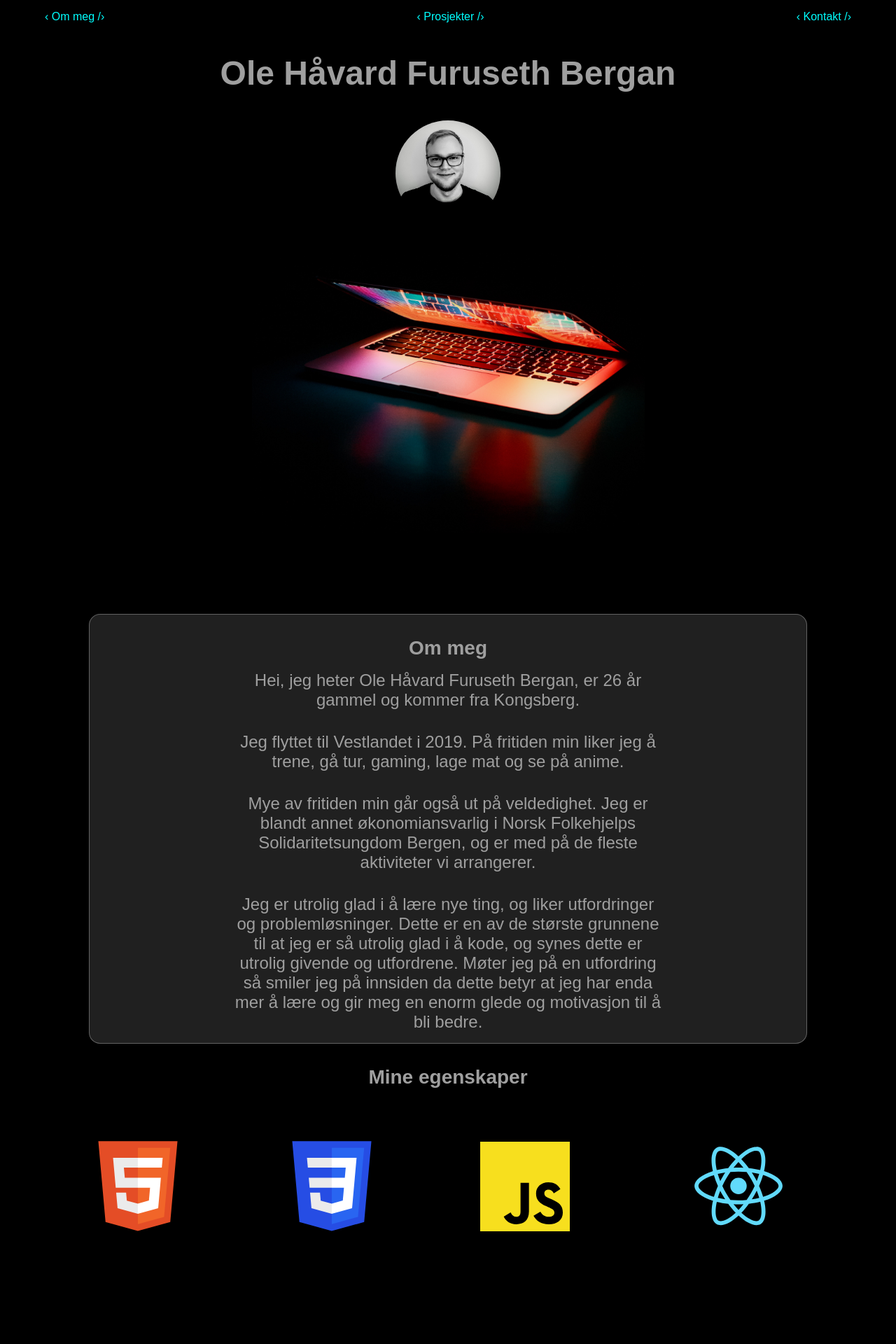
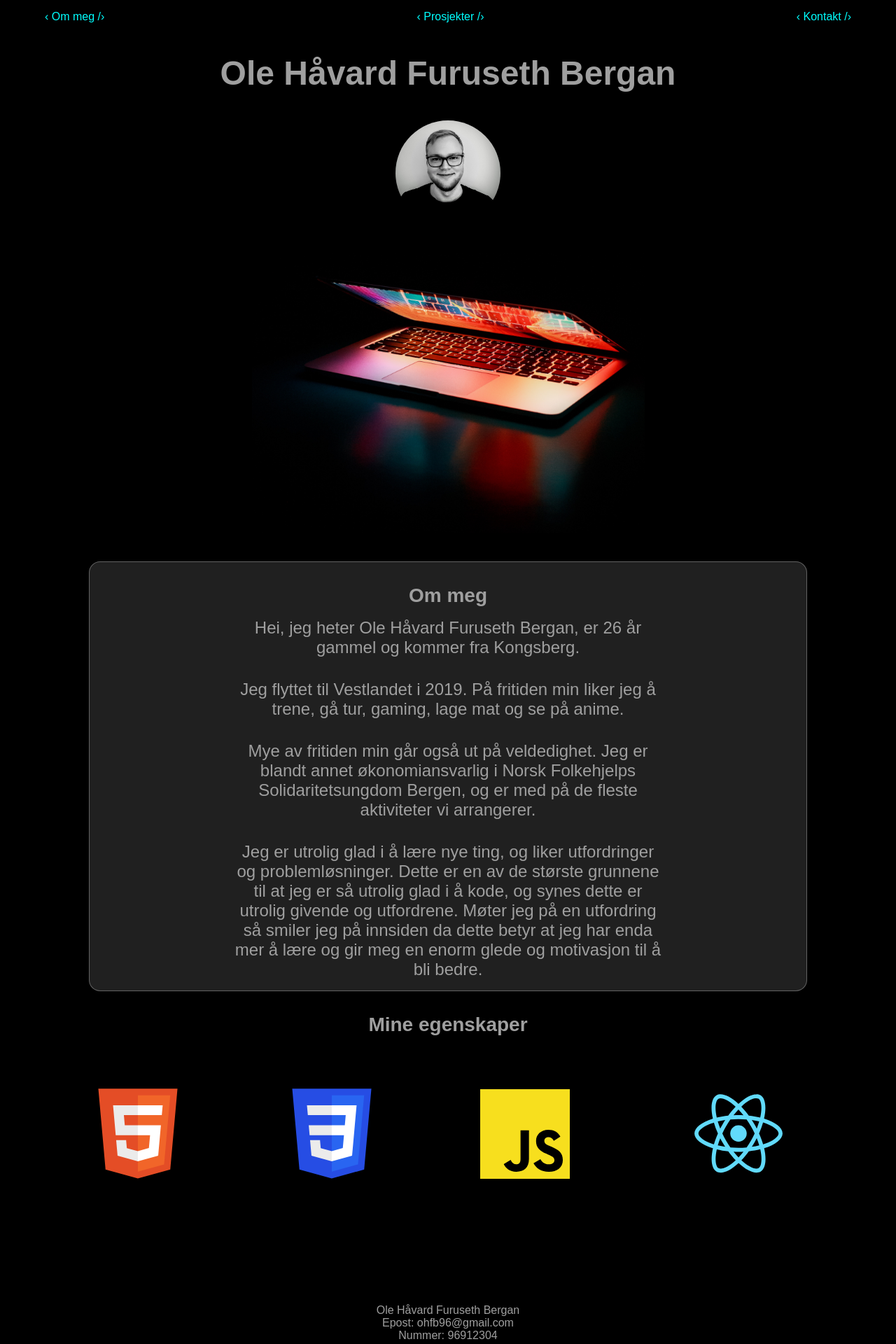
Before and after one commit to OleKoderNo/portofolio, a React (Create React App) app: page / in a window 1280 px wide. Shown: the top 1920 px of the page at 70% size. Built offline with nearby package versions, Linux system fonts and the light colour scheme.

Commit message:
Fixed alot

```diff
--- a/src/App.js
+++ b/src/App.js
@@ -1,30 +1,56 @@
-// import logo from './logo.svg';
+import {
+  HashRouter as Router,
+  Routes,
+  Route,
+  NavLink
+} from "react-router-dom";
+import { NavBar } from './globalComponents/NavBar';
+
+import FooterBar from './globalComponents/Footer';
 import './App.css';
-import FooterBar from './globalComponents/Footer';
-import LandingPage from './pages/LandingPage';
-import Prosjekter from './pages/Prosjekter';
-import { HashRouter as Router, Routes, Route, NavLink } from "react-router-dom";
-import { NavBar } from './globalComponents/NavBar';
-import Kontakt from './pages/Kontakt';
+import LandingPage from "./pages/landingPage/LandingPage";
+import Prosjekter from "./pages/prosjekterComp/Prosjekter";
+import Kontakt from "./pages/kontaktPage/Kontakt";
 
 function App() {
   return (
-    <div>
+    <>
       <Router>
         <NavBar>
-          <NavLink to="/">&lsaquo; Om meg /&rsaquo;</NavLink>
-          <NavLink to="/prosjekter">&lsaquo; Prosjekter /&rsaquo;</NavLink>
-          <NavLink to="/kontakt">&lsaquo; Kontakt /&rsaquo;</NavLink>
+          <NavLink
+            to="/"
+          >
+            &lsaquo; Om meg /&rsaquo;
+          </NavLink>
+          <NavLink
+            to="/prosjekter"
+          >
+            &lsaquo; Prosjekter /&rsaquo;
+          </NavLink>
+          <NavLink
+            to="/kontakt"
+          >
+            &lsaquo; Kontakt /&rsaquo;
+          </NavLink>
         </NavBar>
 
         <Routes>
-          <Route path='/' element={<LandingPage />} />
-          <Route path='/prosjekter' element={<Prosjekter />} />
-          <Route path='/kontakt' element={<Kontakt />} />
+          <Route
+            path='/'
+            element={<LandingPage />}
+          />
+          <Route
+            path='/prosjekter'
+            element={<Prosjekter />}
+          />
+          <Route
+            path='/kontakt'
+            element={<Kontakt />}
+          />
         </Routes>
         <FooterBar />
       </Router>
-    </div>
+    </>
   );
 }
 
--- a/src/pages/LandingPage.js
+++ /dev/null
@@ -1,64 +0,0 @@
-import {
-    Header,
-    HeaderPic,
-    Selvportrett,
-    Tittel
-} from "../globalComponents/NavBar";
-import {
-    Column,
-    CssLogo,
-    HtmlLogo,
-    JsLogo,
-    ReactLogo,
-    SideText,
-    SkillTree,
-    TextBackground,
-    UnderTittel
-} from "./landingPage/LandingPageComp";
-
-
-function LandingPage() {
-    return(
-        <>
-        <Header>
-            {/* <NavigasjonBar /> */}
-            <Tittel>
-                Ole Håvard Furuseth Bergan
-            </Tittel>
-            <Selvportrett />
-            <HeaderPic />
-        </Header>
-        <TextBackground>
-            <UnderTittel>Om meg</UnderTittel>
-            <SideText>
-                Hei, jeg heter Ole Håvard Furuseth Bergan, er 26 år gammel og kommer fra Kongsberg.
-            </SideText>
-            <SideText>
-                Jeg flyttet til Vestlandet i 2019. På fritiden min liker jeg å trene, gå tur, gaming, lage mat og se på anime.
-            </SideText>
-            <SideText>
-                Mye av fritiden min går også ut på veldedighet. Jeg er blandt annet økonomiansvarlig i Norsk Folkehjelps Solidaritetsungdom Bergen, og er med på de fleste aktiviteter vi arrangerer.
-            </SideText>
-            <SideText>
-                Jeg er utrolig glad i å lære nye ting, og liker utfordringer og problemløsninger. Dette er en av de største grunnene til at jeg er så utrolig glad i å kode, og synes dette er utrolig givende og utfordrene. Møter jeg på en utfordring så smiler jeg på innsiden da dette betyr at jeg har enda mer å lære og gir meg en enorm glede og motivasjon til å bli bedre.
-            </SideText>
-        </TextBackground>
-        <UnderTittel>
-            Mine egenskaper
-        </UnderTittel>
-        <SkillTree>
-            <Column>
-                <HtmlLogo />
-                <CssLogo />
-                <JsLogo />
-                <ReactLogo />
-            </Column>
-        </SkillTree>
-        </>
-
-
-
-    )
-}
-
-export default LandingPage;
--- a/src/pages/Kontakt.js
+++ b/src/pages/kontaktPage/Kontakt.js
@@ -1,8 +1,8 @@
 import {
     Header,
     Tittel
-} from "../globalComponents/NavBar";
-import { UnderTittel } from "./landingPage/LandingPageComp";
+} from "../../globalComponents/NavBar";
+import { UnderTittel } from "../landingPage/LandingPageComp";
 
 
 function Kontakt() {
--- /dev/null
+++ b/src/pages/landingPage/LandingPage.js
@@ -0,0 +1,60 @@
+import {
+    HeaderPic,
+    Selvportrett,
+    Tittel
+} from "../../globalComponents/NavBar";
+import {
+    Column,
+    CssLogo,
+    HtmlLogo,
+    JsLogo,
+    ReactLogo,
+    SideText,
+    SkillTree,
+    TextBackground,
+    UnderTittel
+} from "./LandingPageComp";
+
+
+function LandingPage() {
+    return (
+        <>
+            <Tittel>
+                Ole Håvard Furuseth Bergan
+            </Tittel>
+            <Selvportrett />
+            <HeaderPic />
+            <TextBackground>
+                <UnderTittel>Om meg</UnderTittel>
+                <SideText>
+                    Hei, jeg heter Ole Håvard Furuseth Bergan, er 26 år gammel og kommer fra Kongsberg.
+                </SideText>
+                <SideText>
+                    Jeg flyttet til Vestlandet i 2019. På fritiden min liker jeg å trene, gå tur, gaming, lage mat og se på anime.
+                </SideText>
+                <SideText>
+                    Mye av fritiden min går også ut på veldedighet. Jeg er blandt annet økonomiansvarlig i Norsk Folkehjelps Solidaritetsungdom Bergen, og er med på de fleste aktiviteter vi arrangerer.
+                </SideText>
+                <SideText>
+                    Jeg er utrolig glad i å lære nye ting, og liker utfordringer og problemløsninger. Dette er en av de største grunnene til at jeg er så utrolig glad i å kode, og synes dette er utrolig givende og utfordrene. Møter jeg på en utfordring så smiler jeg på innsiden da dette betyr at jeg har enda mer å lære og gir meg en enorm glede og motivasjon til å bli bedre.
+                </SideText>
+            </TextBackground>
+            <UnderTittel>
+                Mine egenskaper
+            </UnderTittel>
+            <SkillTree>
+                <Column>
+                    <HtmlLogo />
+                    <CssLogo />
+                    <JsLogo />
+                    <ReactLogo />
+                </Column>
+            </SkillTree>
+        </>
+
+
+
+    )
+}
+
+export default LandingPage;
--- a/src/pages/landingPage/LandingPageComp.js
+++ b/src/pages/landingPage/LandingPageComp.js
@@ -1,5 +1,4 @@
 import styled from "styled-components";
-// import portettimg from "../Images/portettbilde.jpg"
 import htmlImg from "../pageImages/html.svg"
 import cssImg from "../pageImages/css.svg"
 import jsImg from "../pageImages/jslogo.svg"
```
Also changed, not shown: src/pages/prosjekterComp/Prosjekter.js (renamed from src/pages/Prosjekter.js, +5 -5 lines).
